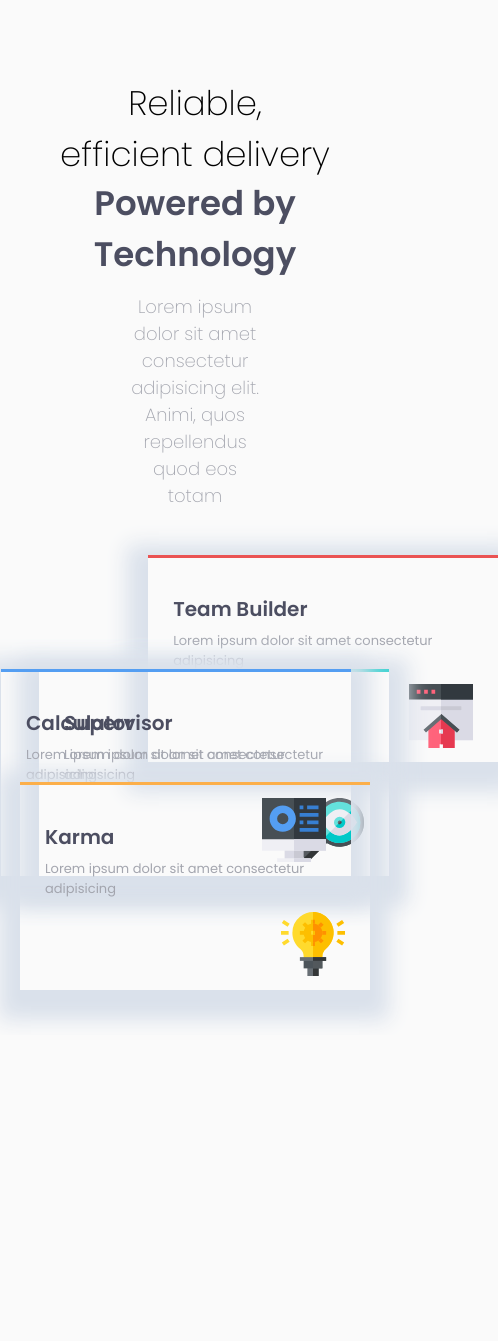
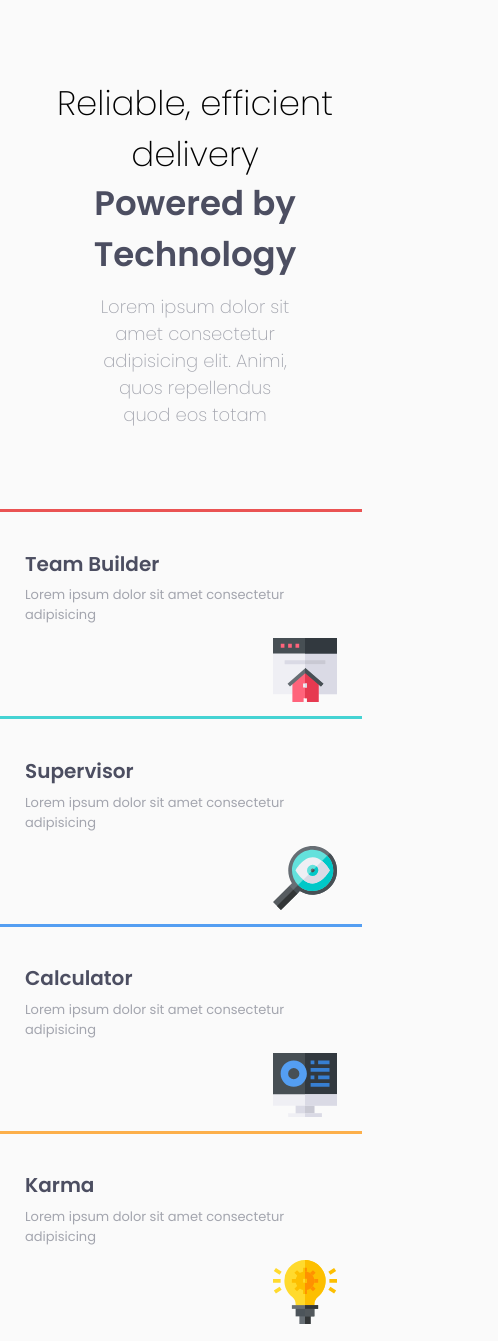
Before and after one commit to JuanesGalvis/Challenge-Cards, a website: page index.html in a window 390 px wide. Shown: the whole page, 498 px wide, since content can reach past the window. Before the commit the page ends 1035 px from the top, so only its background shows below. Drawn offline with Linux system fonts and the light colour scheme.

Commit message:
Reto Terminado

```diff
--- a/CSS/style.css
+++ b/CSS/style.css
@@ -127,3 +127,34 @@ body
 .Card span{
     text-align: right;
 }
+
+@media screen and (max-width: 400px)
+{
+    .Texto
+    {
+        width: 100%;
+        text-align: center;
+    }
+
+    .Grid
+    {
+        width: 80%;
+        flex-direction: column;
+        height: 900px;
+        margin: 0;
+    }
+
+    .Grid__Card--1, .Grid__Card--2, .Grid__Card--3, .Grid__Card--4
+    {
+        display: block;
+        position: static;
+        width: 100%;
+        box-shadow: none;
+        margin: 0 auto;
+    }
+
+    .Grid span
+    {
+        display: block;
+    }
+}
```
